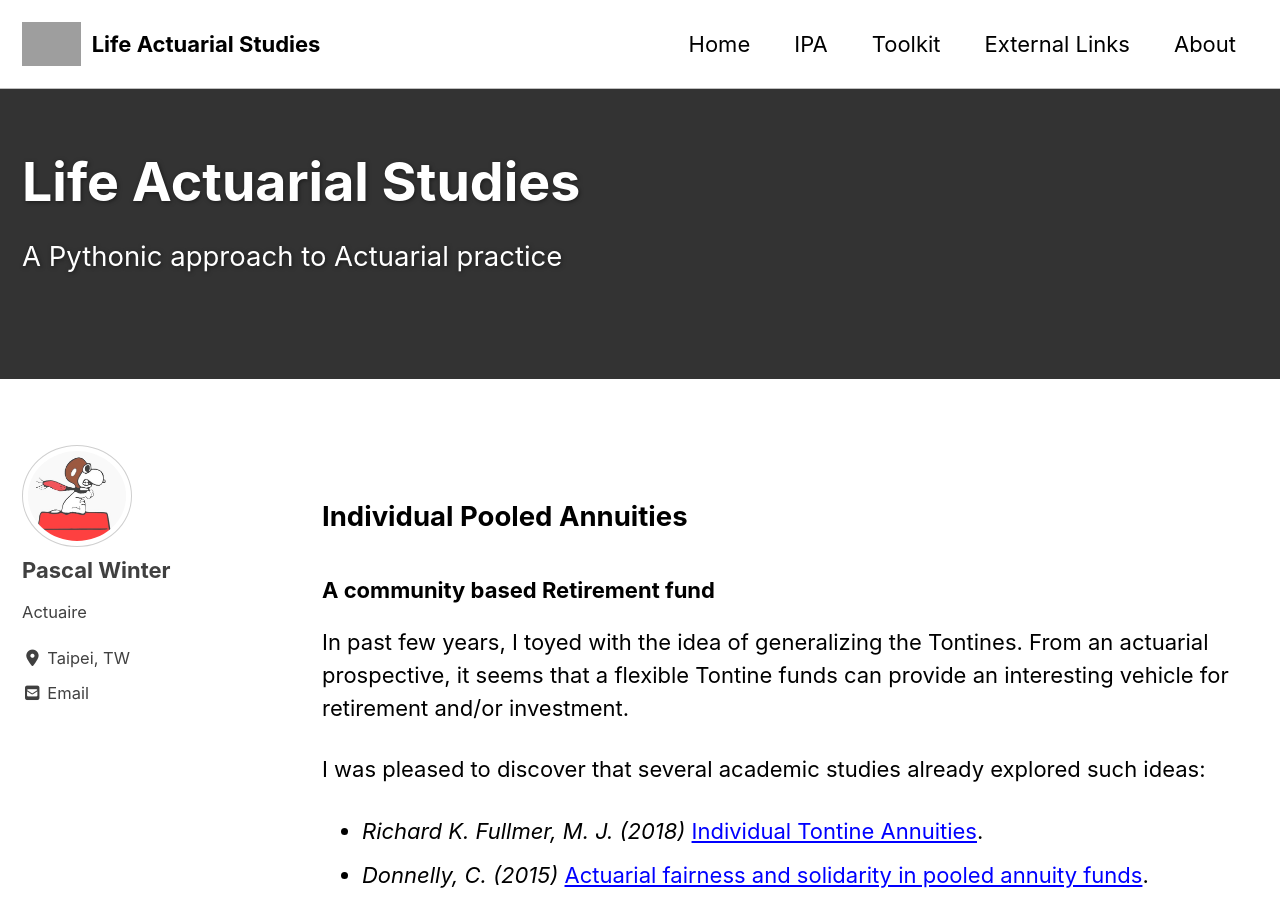
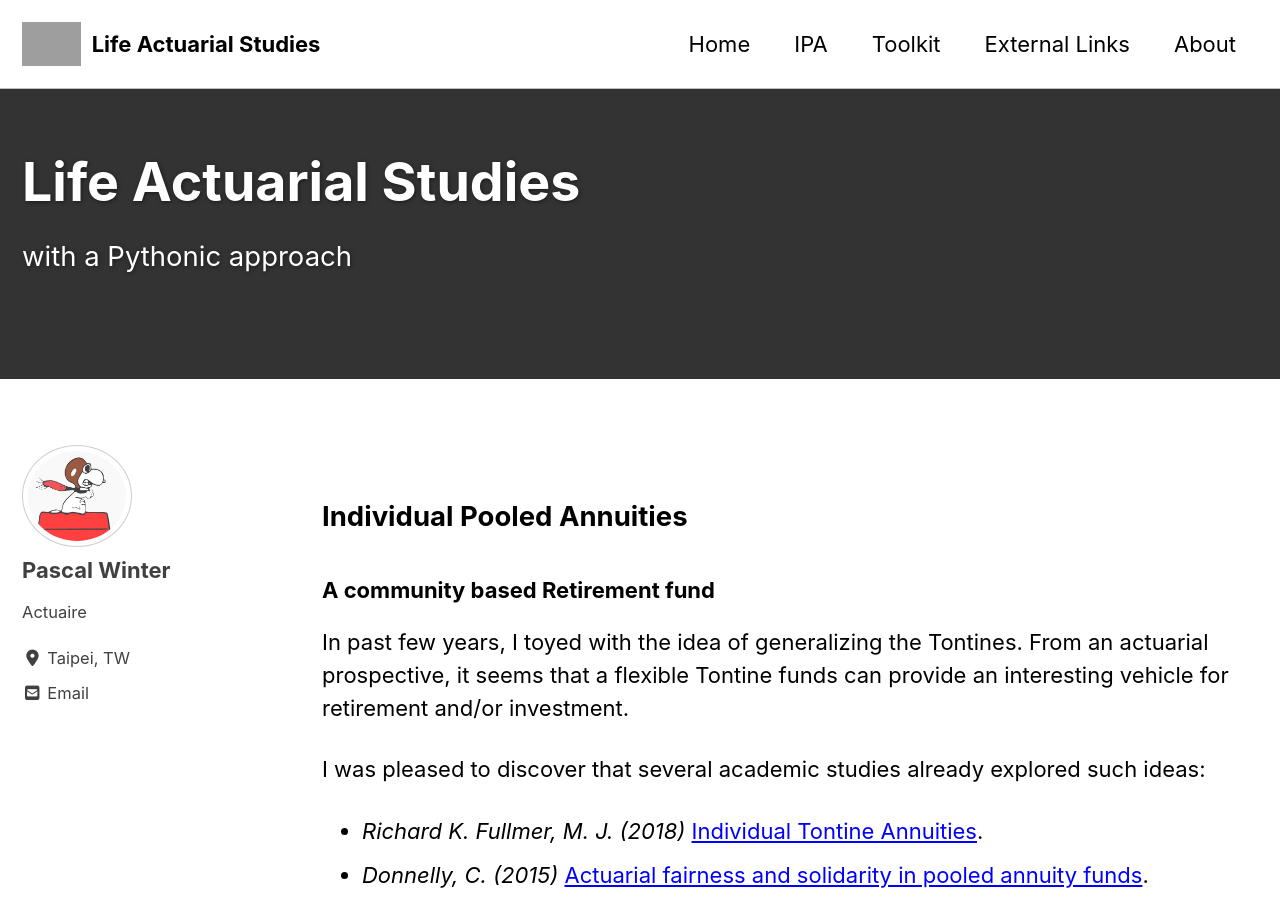
Before and after one commit to pascal-winter/website, a Jekyll site: the page built from index.md, in a window 1280 px wide and 900 px high. Built offline with Jekyll 4.4.1, drawn with Linux system fonts in a browser that asks for light colours; cached includes are drawn as plain includes; nearby versions of some CDN libraries; grey boxes are pictures that could not be loaded.

Commit message:
no message

```diff
--- a/index.md
+++ b/index.md
@@ -7,7 +7,7 @@ classes: wide
 header:
   #image: /assets/images/dabi.jpg
   overlay_color: "#333"
-excerpt: "A Pythonic approach to Actuarial practice"
+excerpt: "with a Pythonic approach"
 ---
 
 ## Individual Pooled Annuities
```
